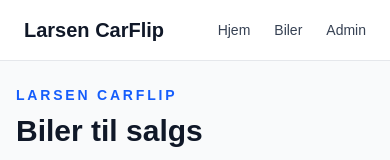
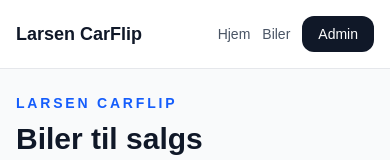
Before and after one commit to tangolao/larsen-car-flip, a Next.js app: page /cars in a window 390 px wide. Shown: the top 160 px of the page. Built offline with nearby package versions, Linux system fonts and the light colour scheme; no server answers; the database is empty.

Commit message:
improve navbar design and responsiveness

```diff
--- a/components/layout/Navbar.tsx
+++ b/components/layout/Navbar.tsx
@@ -2,20 +2,25 @@ import Link from "next/link";
 
 export function Navbar() {
   return (
-    <header className="border-b border-gray-200 bg-white">
-      <nav className="mx-auto flex max-w-6xl items-center justify-between px-6 py-4">
-        <Link href="/" className="text-xl font-bold text-gray-900">
+    <header className="sticky top-0 z-50 border-b border-gray-200 bg-white/90 backdrop-blur">
+      <nav className="mx-auto flex max-w-6xl items-center justify-between px-4 py-4 sm:px-6">
+        <Link href="/" className="text-lg font-bold text-gray-900 sm:text-xl">
           Larsen CarFlip
         </Link>
 
-        <div className="flex items-center gap-6 text-sm font-medium text-gray-700">
-          <Link href="/" className="hover:text-black">
+        <div className="flex items-center gap-3 text-sm font-medium sm:gap-6">
+          <Link href="/" className="text-gray-600 hover:text-gray-900">
             Hjem
           </Link>
-          <Link href="/cars" className="hover:text-black">
+
+          <Link href="/cars" className="text-gray-600 hover:text-gray-900">
             Biler
           </Link>
-          <Link href="/dashboard" className="hover:text-black">
+
+          <Link
+            href="/dashboard"
+            className="rounded-xl bg-gray-900 px-4 py-2 text-white hover:bg-gray-800"
+          >
             Admin
           </Link>
         </div>
```
